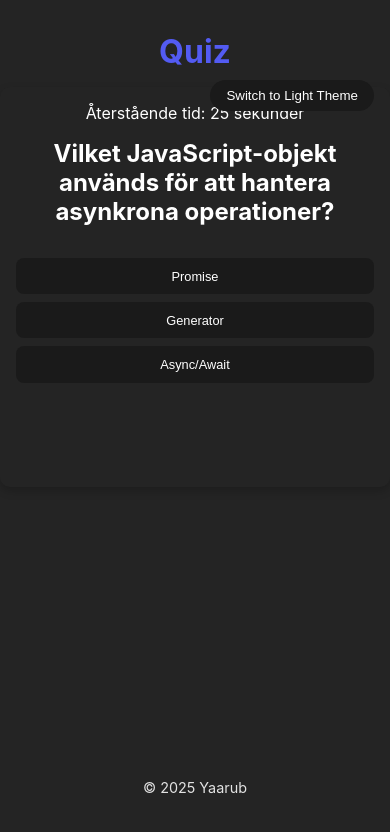
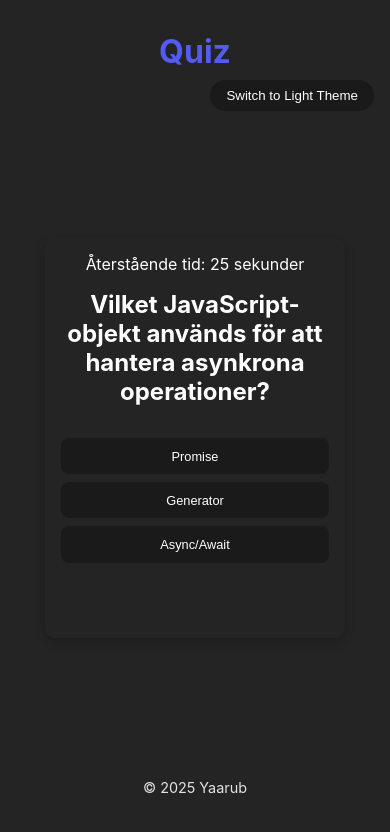
Before and after one commit to Yaarub-N/Quiz, a React (Vite) app: page / in a window 390 px wide. Shown: the top 832 px of the page. Built offline with nearby package versions, Linux system fonts and the light colour scheme.

Commit message:
Add a media query till quiz-container

```diff
--- a/src/styles/QuizStyles.css
+++ b/src/styles/QuizStyles.css
@@ -1,11 +1,16 @@
 .quiz-container {
-  max-width: 800px;
+  width: 800px;
   height: 400px;
   margin: 1rem auto;
   padding: 2rem;
   background-color: var(--background-color);
   border-radius: 10px;
   box-shadow: 0 4px 10px rgba(0, 0, 0, 0.2);
+  position: absolute;
+  position: absolute;
+  top: 50%;
+  transform: translate(-50%, -50%);
+  left: 50%;
 }
 
 .quiz-container h1 {
@@ -67,7 +72,8 @@
 .question {
   margin-bottom: 2rem;
 }
-@media (max-width: 768px) {
+
+@media (max-width: 820px) {
   .quiz-container {
     padding: 1rem;
   }
@@ -76,9 +82,12 @@
     padding: 0.8rem;
     font-size: 0.9rem;
   }
+  .quiz-container {
+    width: 600px;
+  }
 }
 
-@media (max-width: 480px) {
+@media (max-width: 620px) {
   .quiz-container h1 {
     font-size: 1.5rem;
   }
@@ -87,4 +96,13 @@
     font-size: 0.8rem;
     padding: 0.6rem;
   }
+  .quiz-container {
+    width: 400px;
+  }
 }
+
+@media (max-width: 420px) {
+  .quiz-container {
+    width: 300px;
+  }
+}
```
